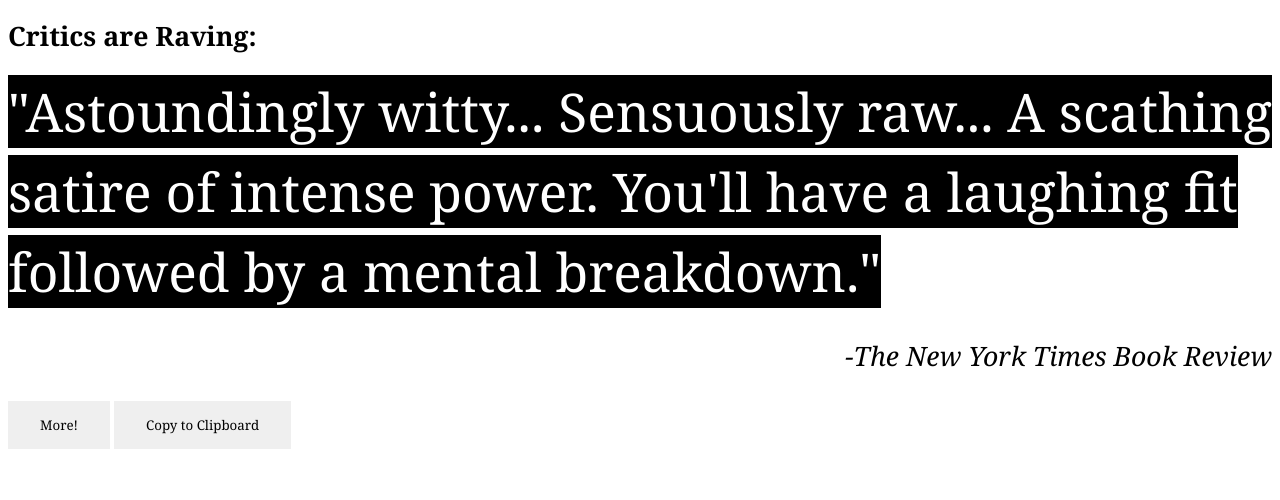
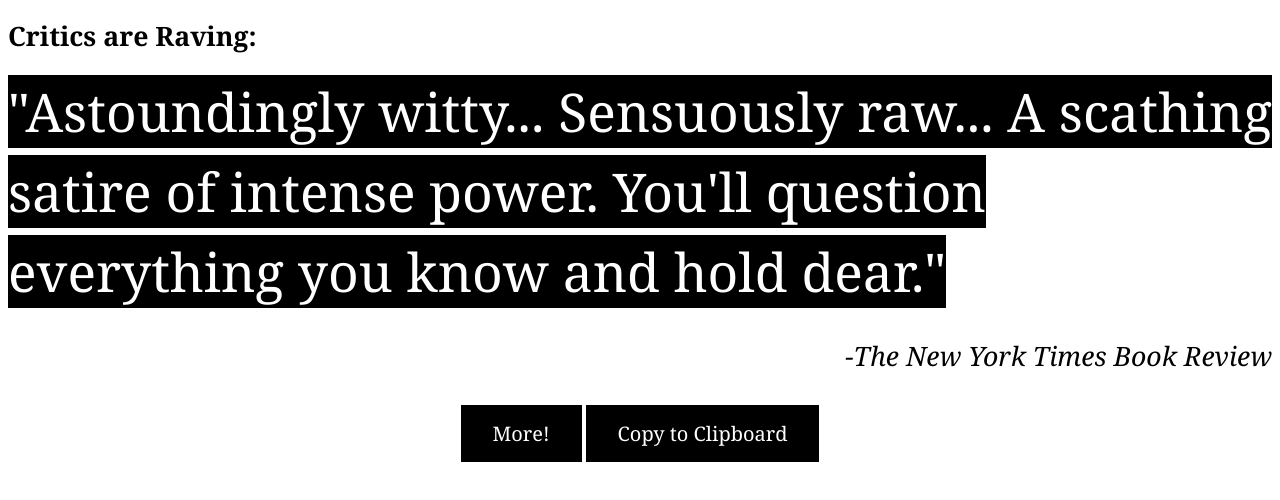
Before and after one commit to gfrasc01/nyt_review, a plain HTML site: page index.html in a window 1280 px wide. Drawn offline with Linux system fonts and the light colour scheme.

Commit message:
Update index.html

```diff
--- a/index.html
+++ b/index.html
@@ -25,21 +25,36 @@
 	}
 
 	button {
-		font-family: 20pt;
-		font-family: 'Georgia';
-		padding: 15px 32px;
+		background-color: black;
+  		border: none;
+  		color: white;
+  		padding: 15px 32px;
   		text-align: center;
   		text-decoration: none;
   		display: inline-block;
-  		border: black 2px;
+  		font-size: 20px;
+  		margin: 4px 2px;
+  		cursor: pointer;
+  		font-family: 'Georgia';
 	}
+
+	.center {
+  		display: flex;
+  		justify-content: center;
+  		align-items: center;
+	}
+
 </style>
-<body onload="document.getElementById('demo').innerHTML = formsentence(part1, part2, part3, part4, part5, part6, part7)">
+<body onload="window.variable = formsentence(part1, part2, part3, part4, part5, part6, part7); document.getElementById('demo').innerHTML = variable">
 <h1>Critics are Raving:</h1>
+<div>
 <mark class="big" id="demo"></mark>
+</div>
 <p class=quoteauthor>-The New York Times Book Review</p>
+<div class="center">
 <button onclick="window.variable = formsentence(part1, part2, part3, part4, part5, part6, part7); document.getElementById('demo').innerHTML = variable">More!</button>
 <button onclick="copyToClipboard(variable)">Copy to Clipboard</button>
+</div>
 <script type="text/javascript">
 	function randomnumber(arraylength){
 		var rand = Math.floor(Math.random()*arraylength);
@@ -50,9 +65,9 @@
 	var part2 = ["heart-wrenching","quirky","witty","sassy"]
 	var part3 = ["Thrillingly","Skillfully","Dazzlingly","Sensuously","Astonishly","Eloquently", "Confidently"]
 	var part4 = ["romantic","sumptuous","raw","authentic","piercing","captivating"]
-	var part5 = ["A masterpiece of","An intergenerational story of","A scathing satire of", "a skrewball comedy of"]
+	var part5 = ["A masterpiece of","An intergenerational story of","A scathing satire of", "a skrewball comedy of", "a tour de force of"]
 	var part6 = ["epic proportion","quiet intimacy","hilarious grandeur","intense power"]
-	var part7 = ["The perfect beach read","The next Great American Novel","A jaw-dropping debut","It casts a wonderful spell","You won't want it to end","You'll have a laughing fit followed by a mental breakdown","You'll question everything you know and hold dear","A true page-turner"]
+	var part7 = ["The perfect beach read","The next Great American Novel","A jaw-dropping debut","It casts a wonderful spell","You won't want it to end","You'll have a laughing fit followed by a mental breakdown","You'll question everything you know and hold dear","A true page-turner", "'Heart of Darkness' for the internet age"]
 
 	function formsentence(part1, part2, part3, part4, part5, part6, part7) {
 		var sentence = '"'+ part1[randomnumber(part1.length)]+" "+part2[randomnumber(part2.length)]+"... "+part3[randomnumber(part3.length)]+" "+part4[randomnumber(part4.length)]+"... "+part5[randomnumber(part5.length)]+" "+part6[randomnumber(part6.length)] +". "+ part7[randomnumber(part7.length)] + '."'
```
